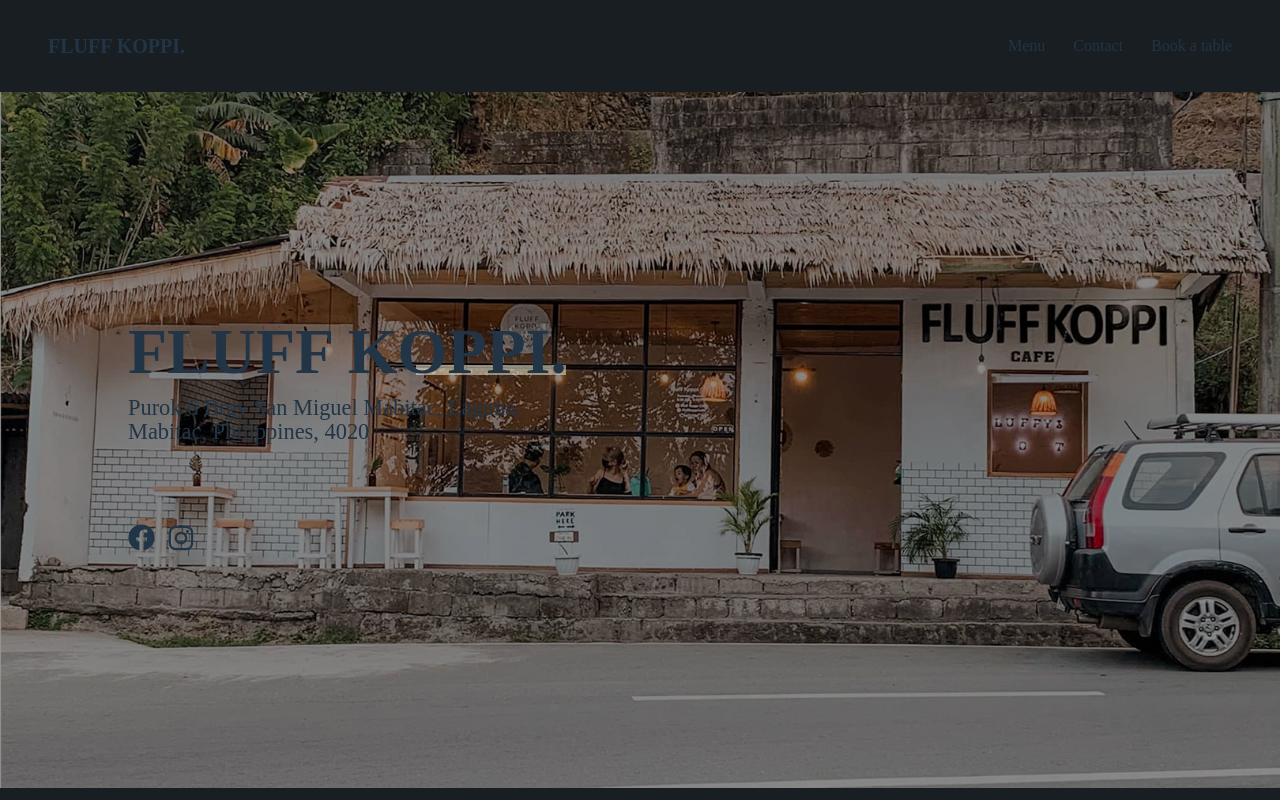
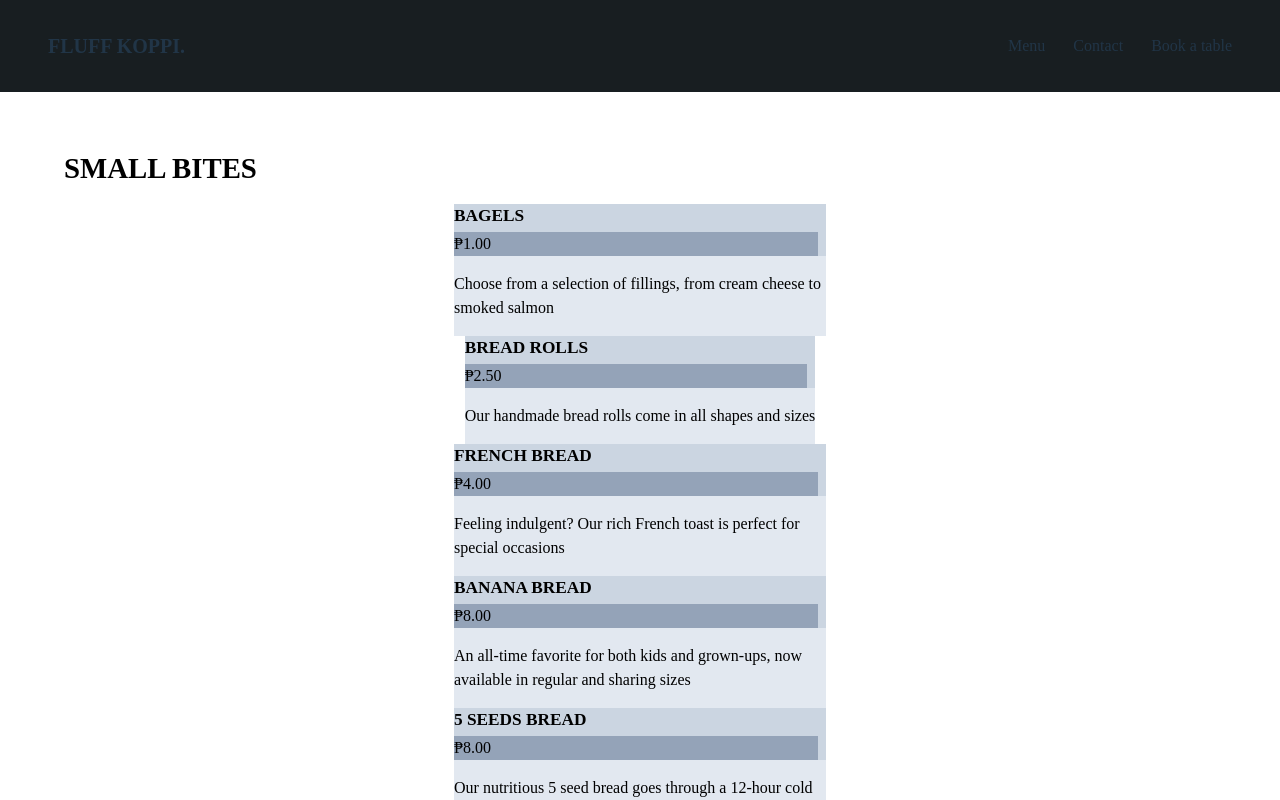
Before and after one commit to kevinxmyr/fluff, a React (Vite) app: page / in a window 1280 px wide. Shown: the top 800 px of the page. Built offline with nearby package versions, Linux system fonts and the light colour scheme.

Commit message:
small bites section

```diff
--- a/src/components/Gallery.jsx
+++ b/src/components/Gallery.jsx
@@ -31,9 +31,10 @@
 
         {
           pics.map(x => {
+            const key = Math.random(x)
             cardDelay += 100;
             return (
-              <Fade distance='1.2rem' delay={cardDelay} bottom>
+              <Fade key={key} distance='1.2rem' delay={cardDelay} bottom>
                 <div className='justify-self-center max-w-[22rem]'>
                   <img className="shadow-md" src={x} alt='' />
                 </div>
--- /dev/null
+++ b/src/data/smallbites.jsx
@@ -0,0 +1,33 @@
+export const smallbites = [
+   {
+      title: "Bagels",
+      description: "Choose from a selection of fillings, from cream cheese to smoked salmon",
+      price: "₱1.00"
+   },
+   {
+      title: "BREAD ROLLS",
+      description: "Our handmade bread rolls come in all shapes and sizes",
+      price: "₱2.50"
+   },
+   {
+      title: "French bread",
+      description: "Feeling indulgent? Our rich French toast is perfect for special occasions",
+      price: "₱4.00"
+   },
+   {
+      title: "banana bread",
+      description: "An all-time favorite for both kids and grown-ups, now available in regular and sharing sizes",
+      price: "₱8.00"
+   },
+   {
+      title: "5 seeds bread",
+      description: "Our nutritious 5 seed bread goes through a 12-hour cold raise and is baked in our stone ovens",
+      price: "₱8.00"
+   },
+   {
+      title: "organic toast",
+      description: "Healthy and delicious, our organic toast is served with locally sourced butter and condiments",
+      price: "₱3.00"
+   }
+
+]
--- a/src/main.jsx
+++ b/src/main.jsx
@@ -1,6 +1,6 @@
 import React from 'react'
 import ReactDOM from 'react-dom/client'
-import { BrowserRouter as Router, Route, Switch } from 'react-router-dom'
+import { BrowserRouter as Router, Route, Switch, Redirect } from 'react-router-dom'
 import { BookATable } from './components/BookATable'
 import Credits from './components/Credits'
 import Footer from './components/Footer'
@@ -37,6 +37,7 @@
       </Switch>
       <Footer />
       <Credits />
+      <Redirect to='/'/>
     </Router>
   </div>
 )
--- /dev/null
+++ b/src/pages/Smallbites.jsx
@@ -0,0 +1,72 @@
+import React, { useEffect } from "react";
+import { Link } from "react-router-dom";
+import { smallbites } from "../data/Smallbites";
+
+const Container = (props) => {
+  return (
+    <div>
+      {props.children}
+    </div>
+  );
+};
+
+const Item = (props) => {
+  const {title, description, price} = props
+  return (
+    <React.Fragment>
+      {/* WRAPPER */}
+      <div className="flex justify-center">
+        {/* GRID */}
+        <div className="bg-slate-200 max-w-[372px]">
+          {/* TITLE AND PRICE */}
+          <div className="bg-slate-300">
+            <div className="flex justify-between iPad:flex-col iPad:mb-4">
+              <div className="
+                uppercase
+                text-[1.08rem]
+                font-bold
+                mb-[1.2rem]
+                iPad:mb-1
+                ">
+                {title}
+              </div>
+              <div className="bg-slate-400 mr-[.5rem]
+              iPad:row-start-2 iPad:col-start-1">
+                {price}
+              </div>
+            </div>
+          </div>
+          {/* DESCRIPTION */}
+          <div className="mb-[1rem] ">
+            {description}
+          </div>
+        </div>
+      </div>
+    </React.Fragment>
+  );
+};
+
+export default function Smallbites() {
+  const Loop = smallbites.map((item) => {
+    return (
+      <div>
+        <Item
+          title={item.title}
+          description={item.description}
+          price={item.price}
+        />
+      </div>
+    );
+  });
+
+  return (
+    <div className='bg-white text-black p-[5%] font-rufina'>
+      <p className="font-bold font-poppins text-[1.8rem]
+      mb-[1.5rem]">
+      SMALL BITES
+      </p>
+      <Container>{Loop}</Container>
+
+    </div>
+  );
+}
--- a/src/pages/index.jsx
+++ b/src/pages/index.jsx
@@ -4,10 +4,12 @@
 import Recipes from '../components/Recipes';
 import Wecare from '../components/Wecare';
 import Gallery from '../components/Gallery'
+import Smallbites from './Smallbites';
 
 export const Index = () => {
   return (
     <>
+      <Smallbites />
       <Hero />
       <Hero2 />
       <Wecare />
--- a/tailwind.config.cjs
+++ b/tailwind.config.cjs
@@ -2,6 +2,7 @@
 module.exports = {
   content: ["./src/**/*.jsx"],
   theme: {
+
     screens: {
       'iPhone': '414px',
       'iPad': '768px',
```
Also changed, not shown: 1 other file (tests, documents, lock files or other folders).
